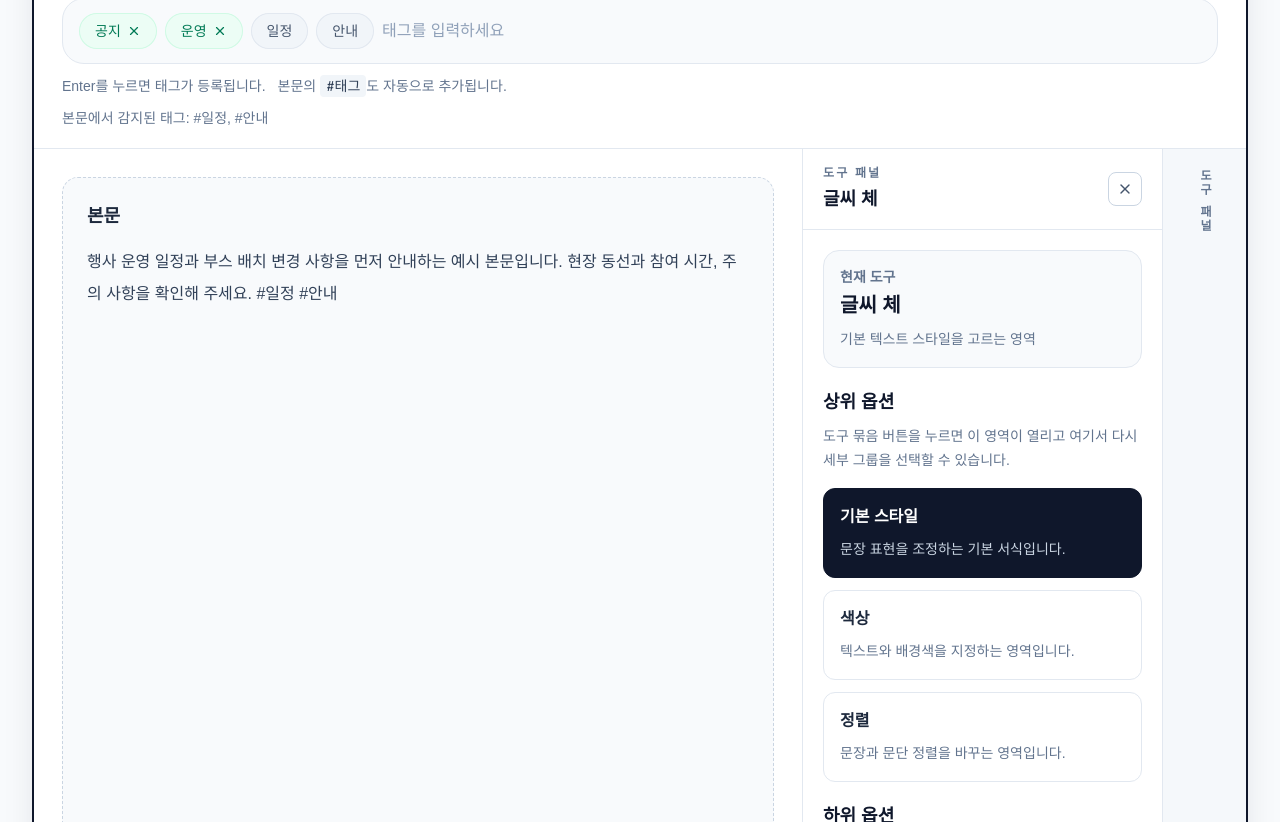
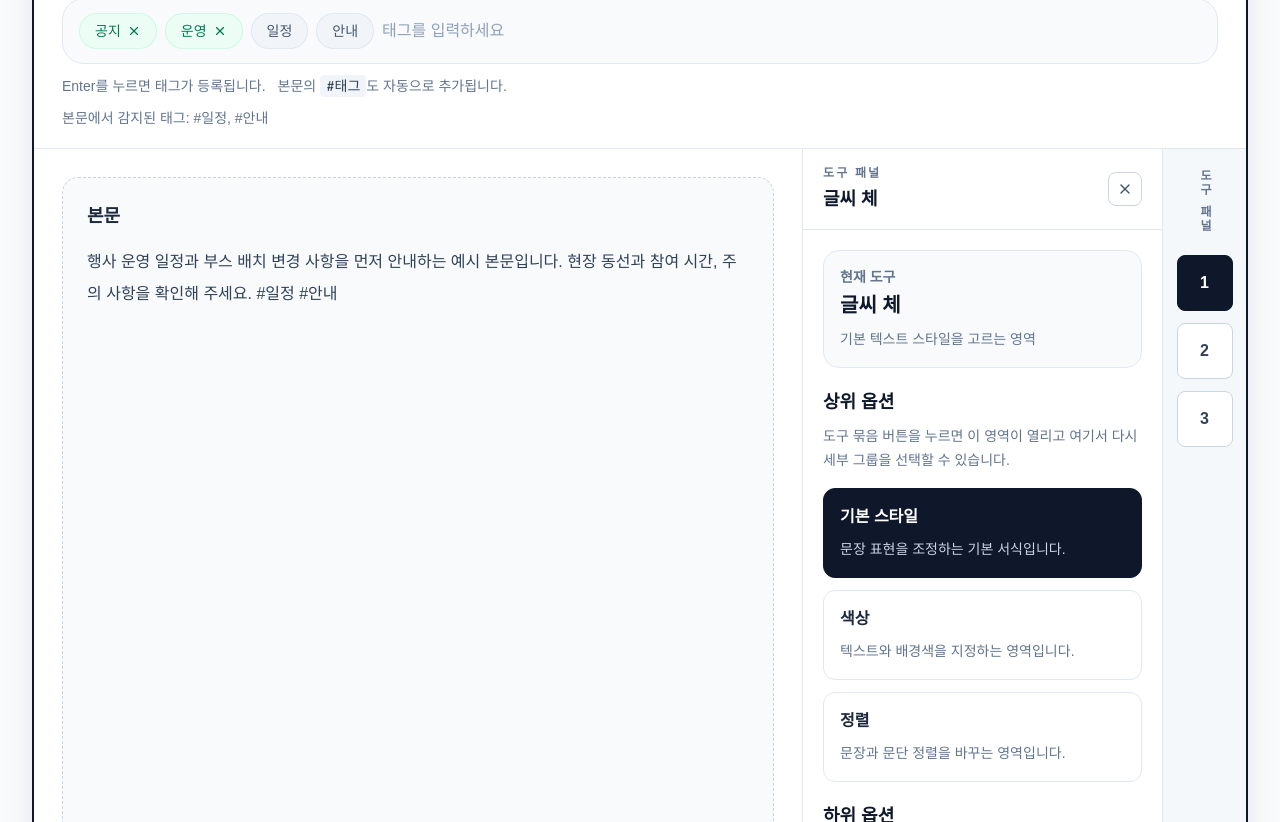
Before and after one commit to Siho-ily/Atlex, a Next.js app: page /post-write-page in a window 1280 px wide. Shown: the part 418-1240 px from the top of the page. Built offline with nearby package versions, Linux system fonts and the light colour scheme.

Commit message:
feat: 본문, 도구패널 스크롤 추가
본문 길이 들어나면 아랫줄로 내려감

```diff
--- a/src/components/domain/post-editor/feature/PostEditorContentSection.jsx
+++ b/src/components/domain/post-editor/feature/PostEditorContentSection.jsx
@@ -4,15 +4,16 @@ export default function PostEditorContentSection({
   onBodyChange,
 }) {
   return (
-    <div className="flex min-h-[820px] flex-col">
-      <div className="flex-1 p-5 sm:p-7">
-        <div className="flex h-full min-h-[680px] flex-col rounded-2xl border border-dashed border-slate-300 bg-slate-50 p-5 sm:p-6">
+    <div className="flex h-full min-h-0 flex-col">
+      <div className="flex-1 min-h-0 p-5 sm:p-7">
+        <div className="flex h-full min-h-0 flex-col rounded-2xl border border-dashed border-slate-300 bg-slate-50 p-5 sm:p-6">
           <p className="text-lg font-semibold text-slate-800">본문</p>
           <textarea
             value={body}
             placeholder={bodyPlaceholder}
             onChange={(event) => onBodyChange(event.target.value)}
-            className="mt-4 h-full min-h-[560px] w-full resize-none bg-transparent text-base leading-8 text-slate-700 outline-none placeholder:text-slate-400"
+            wrap="soft"
+            className="mt-4 flex-1 min-h-0 w-full resize-none overflow-y-scroll overflow-x-hidden break-words bg-transparent text-base leading-8 text-slate-700 outline-none placeholder:text-slate-400"
           />
         </div>
       </div>
--- a/src/components/domain/post-editor/feature/PostEditorSidebar.jsx
+++ b/src/components/domain/post-editor/feature/PostEditorSidebar.jsx
@@ -7,7 +7,7 @@ export default function PostEditorSidebar({
   onSelectGroup,
 }) {
   return (
-    <div className="flex h-full flex-col">
+    <div className="flex h-full min-h-0 flex-col">
       <div className="flex items-center justify-between border-b border-slate-200 px-5 py-4">
         <div>
           <p className="text-xs font-semibold uppercase tracking-[0.18em] text-slate-500">
@@ -27,7 +27,7 @@ export default function PostEditorSidebar({
         </button>
       </div>
 
-      <div className="flex-1 space-y-5 overflow-y-auto p-5">
+      <div className="flex-1 min-h-0 space-y-5 overflow-y-scroll p-5">
         <div className="rounded-2xl border border-slate-200 bg-slate-50 px-4 py-4">
           <div>
             <p className="text-sm font-semibold text-slate-500">현재 도구</p>
--- a/src/components/domain/post-editor/feature/PostEditorToolRail.jsx
+++ b/src/components/domain/post-editor/feature/PostEditorToolRail.jsx
@@ -4,12 +4,12 @@ export default function PostEditorToolRail({
   toolCategories,
 }) {
   return (
-    <div className="flex h-full flex-col items-center justify-between px-3 py-5">
+    <div className="flex h-full min-h-0 flex-col items-center px-3 py-5">
       <p className="[writing-mode:vertical-rl] text-xs font-semibold tracking-[0.24em] text-slate-500">
         도구 패널
       </p>
 
-      <div className="flex flex-col gap-3">
+      <div className="mt-5 flex flex-1 min-h-0 flex-col gap-3 overflow-y-scroll">
         {toolCategories.map((tool) => {
           const isActive = tool.id === selectedToolId;
 
--- a/src/components/domain/post-editor/layout/PostEditorCanvasLayout.jsx
+++ b/src/components/domain/post-editor/layout/PostEditorCanvasLayout.jsx
@@ -7,29 +7,31 @@ export default function PostEditorCanvasLayout({
   return (
     <section
       className={[
-        "relative grid min-h-[820px] grid-cols-[minmax(0,1fr)_84px]",
+        "relative grid h-[820px] min-h-[820px] grid-cols-[minmax(0,1fr)_84px]",
         isToolPanelOpen
           ? "xl:grid-cols-[minmax(0,1fr)_360px_84px]"
           : "xl:grid-cols-[minmax(0,1fr)_84px]",
       ].join(" ")}
     >
-      <div className="min-w-0">{content}</div>
+      <div className="min-w-0 min-h-0">{content}</div>
 
       {isToolPanelOpen && (
         <>
           {/* 좁은 화면에서는 도구 패널을 우측 오버레이로 띄워서 바로 사용할 수 있게 합니다. */}
-          <aside className="absolute inset-y-0 right-[84px] z-10 w-[min(360px,calc(100%-84px))] border-l border-slate-200 bg-white shadow-[-24px_0_48px_-24px_rgba(15,23,42,0.24)] xl:hidden">
+          <aside className="absolute inset-y-0 right-[84px] z-10 min-h-0 w-[min(360px,calc(100%-84px))] overflow-hidden border-l border-slate-200 bg-white shadow-[-24px_0_48px_-24px_rgba(15,23,42,0.24)] xl:hidden">
             {toolPanel}
           </aside>
 
           {/* 넓은 화면에서는 기존처럼 본문 옆 고정 컬럼으로 보여줍니다. */}
-          <aside className="hidden border-l border-slate-200 bg-white xl:block">
+          <aside className="hidden min-h-0 overflow-hidden border-l border-slate-200 bg-white xl:block">
             {toolPanel}
           </aside>
         </>
       )}
 
-      <div className="border-l border-slate-200 bg-slate-100/70">{toolRail}</div>
+      <div className="min-h-0 border-l border-slate-200 bg-slate-100/70">
+        {toolRail}
+      </div>
     </section>
   );
 }
```
